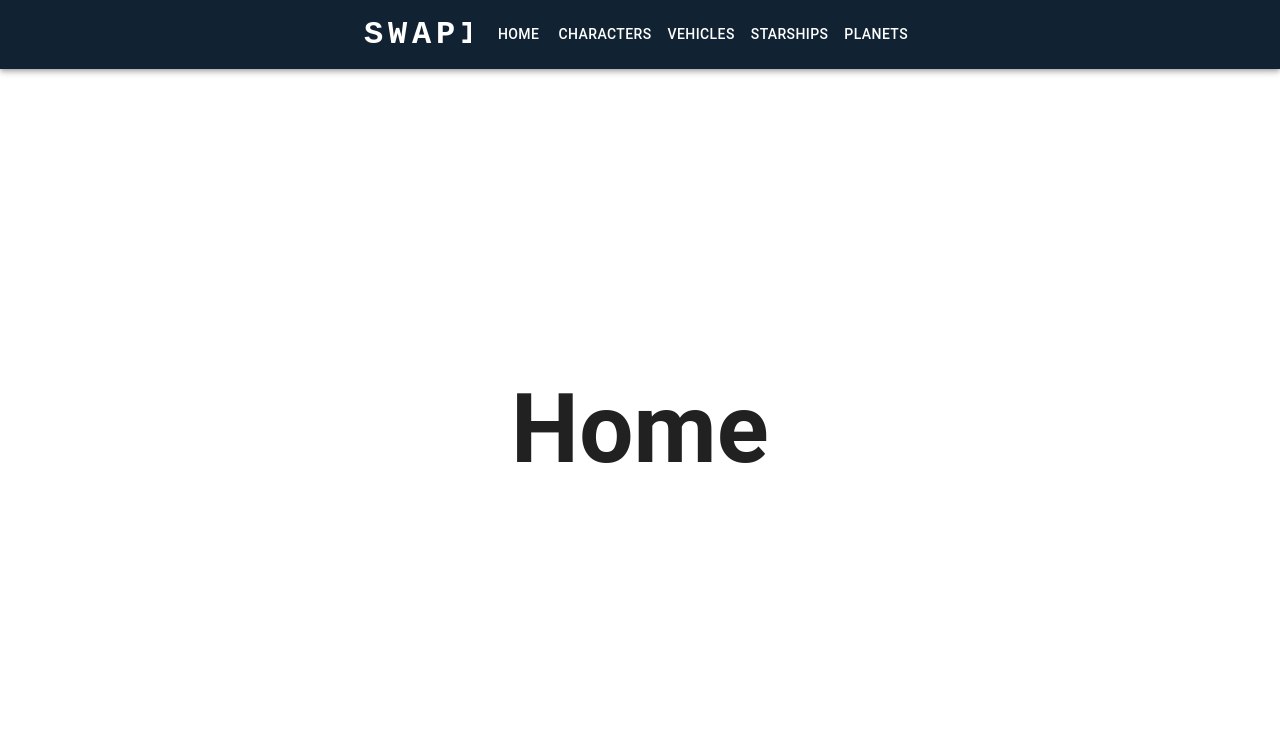
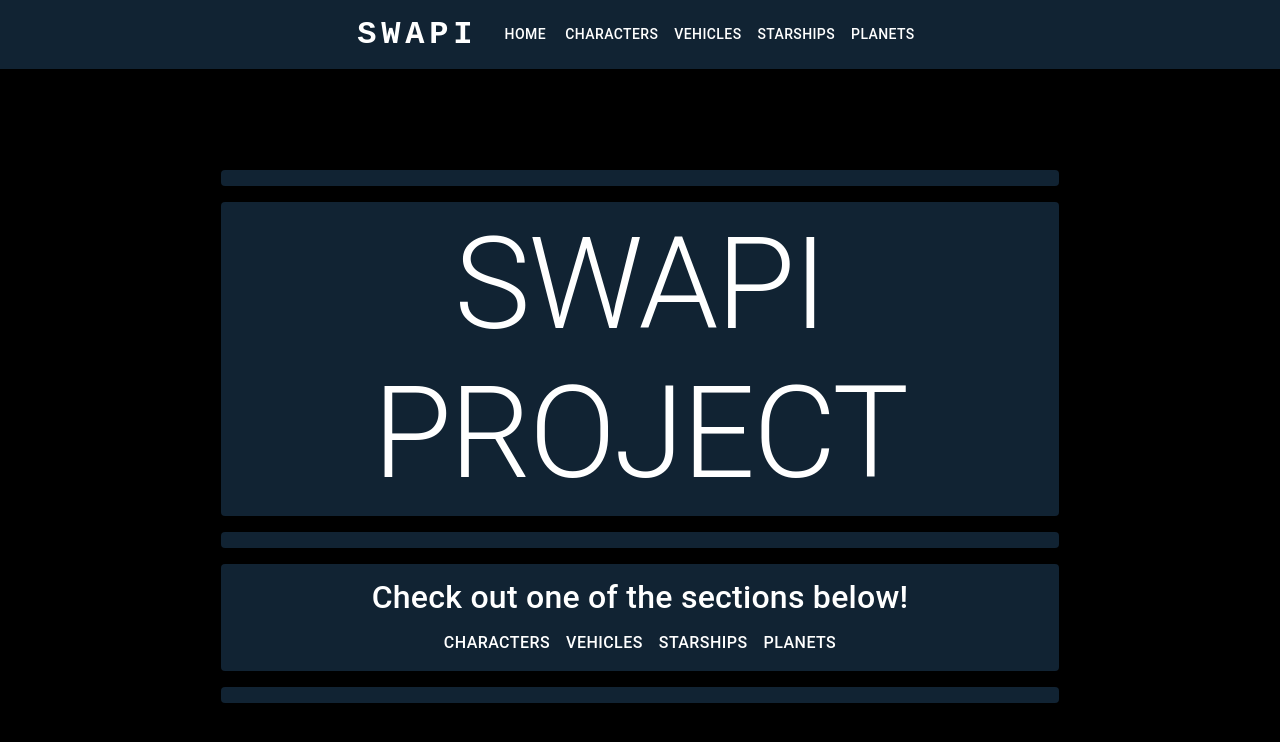
Before and after one commit to CiaranRG/StaticSWAPISite, a React (Vite) app in the folder frontend/: page / in a window 1280 px wide. Shown: the top 742 px of the page. Built offline with nearby package versions, Linux system fonts and the light colour scheme.

Commit message:
Added homepage + other page styling

```diff
--- a/frontend/src/App.scss
+++ b/frontend/src/App.scss
@@ -0,0 +1,4 @@
+#root {
+    background-color: black;
+    min-height: 100vh;
+}
--- a/frontend/src/Navbar/Navbar.tsx
+++ b/frontend/src/Navbar/Navbar.tsx
@@ -40,7 +40,7 @@ export default function Navbar() {
 
   return (
     <AppBar position="static" sx={{ background: '#112333' }}>
-      <Container maxWidth="sm">
+      <Container maxWidth="xl" sx={{display: 'flex', justifyContent: 'center'}}>
         <Toolbar disableGutters>
         {/* <Box
           component="img"
--- a/frontend/src/Pages/CharactersPage.tsx
+++ b/frontend/src/Pages/CharactersPage.tsx
@@ -20,6 +20,9 @@ export default function CharactersPage(){
     const [charactersDB, setCharactersDB] = useState<Character[]>([])
     const [isLoading, setIsloading] = useState<boolean>(true)
     const navigate = useNavigate()
+    useEffect(()=>{
+        document.title = 'Characters'
+    },[])
     useEffect(() => {
         let isMounted = true
         const fetchData = async () => {
@@ -49,15 +52,18 @@ export default function CharactersPage(){
         }
     }, [navigate])
     return(
-        <Box sx={{display: 'flex', alignItems: 'center', justifyContent: 'center', fontSize: '3rem', flexDirection: 'column', mt: 3}}>
-            <Typography component="h1" variant='h1' sx={{mb: 4, textAlign: 'center', border: '4px solid black', marginBottom: '30px', padding: '20px', borderRadius: '10px'}}>Characters</Typography>
+            // Turn this whole section into a grid layout to better style things
+            <Box sx={{display: 'flex', alignItems: 'center', justifyContent: 'center', fontSize: '3rem', flexDirection: 'column', mt: 3}}>
+            <Typography component="h1" variant='h1' sx={{mb: 4, textAlign: 'center', border: '2px solid white', marginBottom: '30px', padding: '20px', borderRadius: '10px', color: 'white',
+            backgroundColor: '#112333'}}>Characters</Typography>
             {
                 isLoading ?
                 <Box sx={{display: 'flex', alignItems: 'center',height: '55vh', mt: '10'}}>
                     <CircularProgress size={'4rem'}/>
                 </Box>:
                 charactersDB.map((character) => (
-                    <div key={character.url} style={{textAlign: 'center', border: '4px solid black', marginBottom: '30px', padding: '20px', borderRadius: '10px'}}>
+                    <div key={character.url} style={{textAlign: 'center', border: '2px solid white', marginBottom: '30px', padding: '20px', borderRadius: '10px', color: 'white',
+                    backgroundColor: '#112333'}}>
                     <Typography component="h3" variant='h3' sx={{mb: 2, textTransform: 'capitalize'}}>{character.name}</Typography>
                     <Typography component="h6" variant='h6' sx={{mb: 2, textTransform: 'capitalize'}}>Height: {character.height}</Typography>
                     <Typography component="h6" variant='h6' sx={{mb: 2, textTransform: 'capitalize'}}>Hair Color: {character.hair_color}</Typography>
--- a/frontend/src/Pages/Homepage.tsx
+++ b/frontend/src/Pages/Homepage.tsx
@@ -1,9 +1,50 @@
-import Box from '@mui/material/Box';
+import Grid from '@mui/material/Unstable_Grid2';
+import Paper from '@mui/material/Paper';
+import { styled } from '@mui/material/styles';
+import Typography from '@mui/material/Typography';
+import Button from '@mui/material/Button';
+import {useEffect} from 'react'
+
+const Item = styled(Paper)(({ theme }) => ({
+    backgroundColor: '#112333',
+    ...theme.typography.body2,
+    padding: theme.spacing(1),
+    textAlign: 'center',
+    color: 'white',
+  }));
 
 export default function HomePage(){
+    useEffect(()=>{
+        document.title = 'Home'
+    },[])
     return(
-        <Box sx={{display: 'flex', alignItems: 'center', justifyContent: 'center', height: '90vh', fontSize: '3rem'}}>
-            <h1>Home</h1>
-        </Box>
+        <Grid container spacing={2} justifyContent={'center'} alignContent={'center'} minHeight={'92vh'} maxHeight={'92vh'} flexDirection={'column'} margin={0}>
+            <Grid xs={8} columns={16} sx={{margin: 0}}>
+                <Item>
+                </Item>
+            </Grid>
+            <Grid xs={8} columns={16}>
+                <Item>
+                <Typography component={'h1'} variant='h1' sx={{fontSize: '8rem'}}>SWAPI PROJECT</Typography>
+                </Item>
+            </Grid>
+            <Grid xs={8} columns={16} sx={{margin: 0}}>
+                <Item>
+                </Item>
+            </Grid>
+            <Grid xs={8} columns={16}>
+                <Item>
+                    <Typography component={'h6'} variant='h6' sx={{fontSize: '2rem'}}>Check out one of the sections below!</Typography>
+                    <Button variant="text" href='/characters' sx={{color: 'white', fontSize: '1rem'}}>Characters</Button>
+                    <Button variant="text" href='/vehicles' sx={{color: 'white', fontSize: '1rem'}}>Vehicles</Button>
+                    <Button variant="text" href='starships' sx={{color: 'white', fontSize: '1rem'}}>Starships</Button>
+                    <Button variant="text" href='planets' sx={{color: 'white', fontSize: '1rem'}}>Planets</Button>
+                </Item>
+            </Grid>
+            <Grid xs={8} columns={16} sx={{margin: 0}}>
+                <Item>
+                </Item>
+            </Grid>
+        </Grid>
     )
 }
--- a/frontend/src/Pages/PlanetsPage.tsx
+++ b/frontend/src/Pages/PlanetsPage.tsx
@@ -18,6 +18,9 @@ export default function PlanetsPage(){
     const [planetsDB, setPlanetsDB] = useState<Planet[]>([])
     const [isLoading, setIsloading] = useState<boolean>(true)
     const navigate = useNavigate()
+    useEffect(()=>{
+        document.title = 'Planets'
+    },[])
     // Create a while loop that constantly runs through getting the data until the next field of the returned data is null or some falsy value
     useEffect(() => {
         let isMounted = true
@@ -50,16 +53,17 @@ export default function PlanetsPage(){
     }, [navigate])
 
     return(
+       // Turn this whole section into a grid layout to better style things
         <Box sx={{display: 'flex', alignItems: 'center', justifyContent: 'center', fontSize: '3rem', flexDirection: 'column', mt: 3}}>
-            <Typography component="h1" variant='h1' sx={{mb: 4, textAlign: 'center', border: '4px solid black', marginBottom: '30px', padding: '20px', borderRadius: '10px'}}>Planets</Typography>
+            <Typography component="h1" variant='h1' sx={{mb: 4, textAlign: 'center', border: '2px solid white', marginBottom: '30px', padding: '20px', borderRadius: '10px', color: 'white',
+            backgroundColor: '#112333'}}>Planets</Typography>
             {
                 isLoading ?
                 <Box sx={{display: 'flex', alignItems: 'center',height: '55vh', mt: '10'}}>
                     <CircularProgress size={'4rem'}/>
                 </Box>:
-                // Adding an index so it has a numbered key
                 planetsDB.map((planet) => (
-                    <div key={planet.url} style={{textAlign: 'center', border: '4px solid black', marginBottom: '30px', padding: '20px', borderRadius: '10px'}}>
+                    <div key={planet.url} style={{textAlign: 'center', border: '2px solid white', marginBottom: '30px', padding: '20px', borderRadius: '10px', color: 'white', backgroundColor: '#112333'}}>
                     <Typography component="h3" variant='h3' sx={{mb: 2, textTransform: 'capitalize'}}>{planet.name}</Typography>
                     <Typography component="h6" variant='h6' sx={{mb: 2, textTransform: 'capitalize'}}>Diameter: {planet.diameter}</Typography>
                     <Typography component="h6" variant='h6' sx={{mb: 2, textTransform: 'capitalize'}}>Climate: {planet.climate}</Typography>
--- a/frontend/src/Pages/StarshipsPage.tsx
+++ b/frontend/src/Pages/StarshipsPage.tsx
@@ -26,6 +26,9 @@ export default function VehiclesPage(){
     const [starshipsDB, setStarshipsDB] = useState<Starship[]>([])
     const [isLoading, setIsloading] = useState<boolean>(true)
     const navigate = useNavigate()
+    useEffect(()=>{
+        document.title = 'Starships'
+    },[])
     // Create a while loop that constantly runs through getting the data until the next field of the returned data is null or some falsy value
     useEffect(() => {
         let isMounted = true
@@ -57,7 +60,8 @@ export default function VehiclesPage(){
     }, [navigate])
     return(
         <Box sx={{display: 'flex', alignItems: 'center', justifyContent: 'center', fontSize: '3rem', flexDirection: 'column', mt: 3}}>
-            <Typography component="h1" variant='h1' sx={{mb: 4, textAlign: 'center', border: '4px solid black', marginBottom: '30px', padding: '20px', borderRadius: '10px'}}>Starships</Typography>
+            <Typography component="h1" variant='h1' sx={{mb: 4, textAlign: 'center', border: '2px solid white', marginBottom: '30px', padding: '20px', borderRadius: '10px', color: 'white',
+            backgroundColor: '#112333'}}>Starships</Typography>
             {
                 isLoading ?
                 <Box sx={{display: 'flex', alignItems: 'center',height: '55vh', mt: '10'}}>
@@ -65,7 +69,8 @@ export default function VehiclesPage(){
                 </Box>:
                 // Adding an index so it has a numbered key
                 starshipsDB.map((starship) => (
-                    <div key={starship.url} style={{textAlign: 'center', border: '4px solid black', marginBottom: '30px', padding: '20px', borderRadius: '10px'}}>
+                    <div key={starship.url} style={{textAlign: 'center', border: '2px solid white', marginBottom: '30px', padding: '20px', borderRadius: '10px', color: 'white',
+                        backgroundColor: '#112333'}}>
                         <Typography component="h3" variant='h3' sx={{mb: 2}}>{starship.name}</Typography>
                         <Typography component="h6" variant='h6' sx={{mb: 2}}>Model: {starship.model}</Typography>
                         <Typography component="h6" variant='h6' sx={{mb: 2}}>Manufacturer: {starship.manufacturer}</Typography>
--- a/frontend/src/Pages/VehiclesPage.tsx
+++ b/frontend/src/Pages/VehiclesPage.tsx
@@ -26,6 +26,9 @@ export default function VehiclesPage(){
     const [isLoading, setIsloading] = useState<boolean>(true)
     // const [starshipsDB, setStarshipsDB] = useState<Starship[]>([])
     const navigate = useNavigate()
+    useEffect(()=>{
+        document.title = 'Vehicles'
+    },[])
     // Create a while loop that constantly runs through getting the data until the next field of the returned data is null or some falsy value
     useEffect(() => {
         let isMounted = true
@@ -57,16 +60,16 @@ export default function VehiclesPage(){
     }, [navigate])
     return(
         <Box sx={{display: 'flex', alignItems: 'center', justifyContent: 'center', fontSize: '3rem', flexDirection: 'column', mt: 3}}>
-            <Typography component="h2" variant='h2' sx={{mb: 4, textAlign: 'center', border: '4px solid black', marginBottom: '30px', padding: '20px', borderRadius: '10px'}}>Vehicles</Typography>
+            <Typography component="h1" variant='h1' sx={{mb: 4, textAlign: 'center', border: '2px solid white', marginBottom: '30px', padding: '20px', borderRadius: '10px', color: 'white',
+            backgroundColor: '#112333'}}>Vehicles</Typography>
             {
                 isLoading ?
                 <Box sx={{display: 'flex', alignItems: 'center',height: '55vh', mt: '10'}}>
                     <CircularProgress size={'4rem'}/>
                 </Box>:
-                // <Typography component="h1" variant='h1' sx={{ mt: -3, mb: 3, display: 'flex', alignItems: 'center',height: '55vh'}}>Loading Vehicles...</Typography>:
-                // Adding an index so it has a numbered key
                 vehiclesDB.map((vehicle) => (
-                    <div key={vehicle.url} style={{textAlign: 'center', border: '4px solid black', marginBottom: '30px', padding: '20px', borderRadius: '10px'}}>
+                    <div key={vehicle.url} style={{textAlign: 'center', border: '2px solid white', marginBottom: '30px', padding: '20px', borderRadius: '10px', color: 'white',
+                    backgroundColor: '#112333'}}>
                         <Typography component="h3" variant='h3' sx={{mb: 2}}>{vehicle.name}</Typography>
                         <Typography component="h6" variant='h6' sx={{mb: 2}}>Model: {vehicle.model}</Typography>
                         <Typography component="h6" variant='h6' sx={{mb: 2}}>Manufacturer: {vehicle.manufacturer}</Typography>
--- a/frontend/src/index.scss
+++ b/frontend/src/index.scss
@@ -1,3 +1,3 @@
-html {
-
+body {
+    background-color: black;
 }
```
